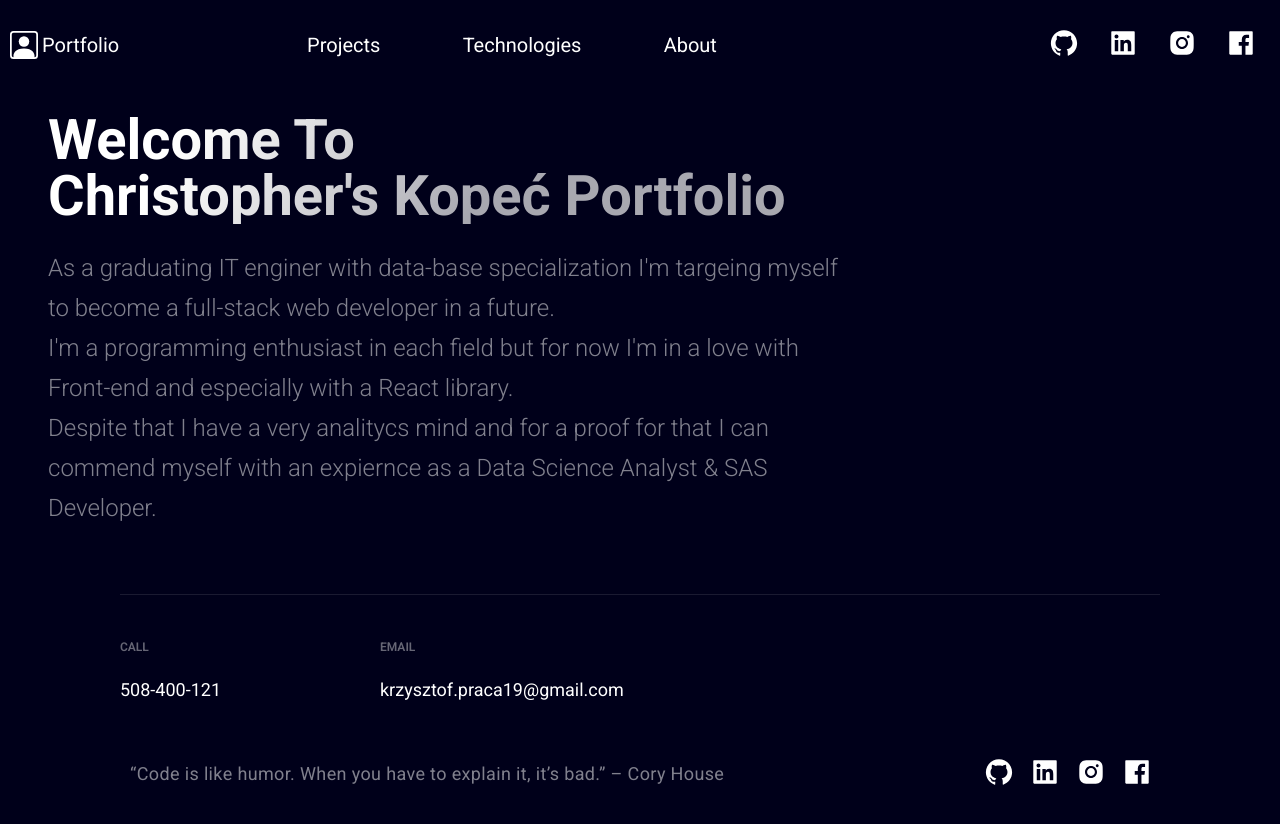
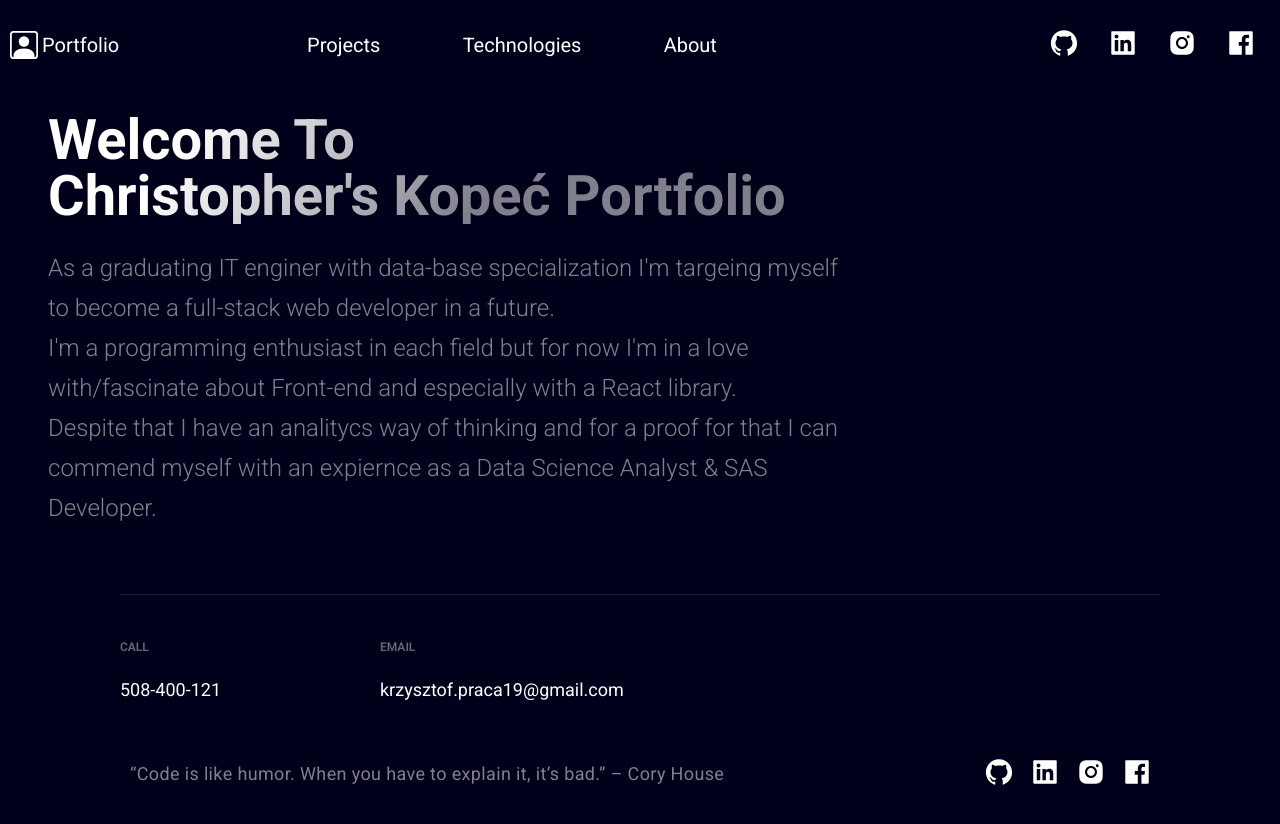
Before and after one commit to kkopec11/Portfolio, a Next.js app: page / in a window 1280 px wide. Shown: the top 824 px of the page. Built offline with nearby package versions, Linux system fonts and the light colour scheme.

Commit message:
Styles and cleaning

```diff
--- a/src/components/Welcome/Welcome.js
+++ b/src/components/Welcome/Welcome.js
@@ -11,8 +11,8 @@
             </WelcomeTitle>
             <WelcomeText>
                 As a graduating IT enginer with data-base specialization I'm targeing myself to become a full-stack web developer in a future. <br />
-                I'm a programming enthusiast in each field but for now I'm in a love with Front-end and especially with a React library. <br />
-                Despite that I have a very analitycs mind and for a proof for that I can commend myself with an expiernce as a Data Science Analyst & SAS Developer.
+                I'm a programming enthusiast in each field but for now I'm in a love with/fascinate about Front-end and especially with a React library. <br />
+                Despite that I have an analitycs way of thinking and for a proof for that I can commend myself with an expiernce as a Data Science Analyst & SAS Developer.
             </WelcomeText>
         </LeftSection>
     </WelcomeSection>
--- a/src/components/Welcome/styles.js
+++ b/src/components/Welcome/styles.js
@@ -41,7 +41,7 @@
   line-height:56px;
   width: max-content;
   max-width: 100%;
-  background: linear-gradient(121.57deg, #FFFFFF 18.77%, rgba(255, 255, 255, 0.66) 60.15%);
+  background: linear-gradient(121.57deg, #ffffff 18.77%,rgba(255, 255, 255, 0.5) 60.15%);
   -webkit-background-clip: text;
   -webkit-text-fill-color: transparent;
   margin-bottom: 24px;
--- a/src/theme/styles.js
+++ b/src/theme/styles.js
@@ -8,6 +8,7 @@
     colors: {
         font: "rgb(255, 255, 255)",
         background: "rgb(0, 0, 26)",
+        // background: "#101010",
     },
     // Breakpoints for responsive design
     breakpoints: {
```
